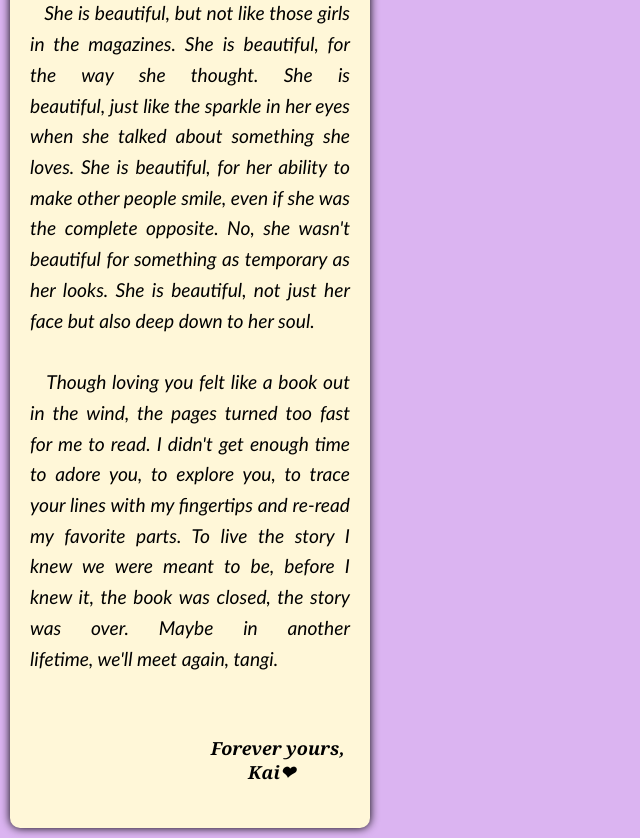
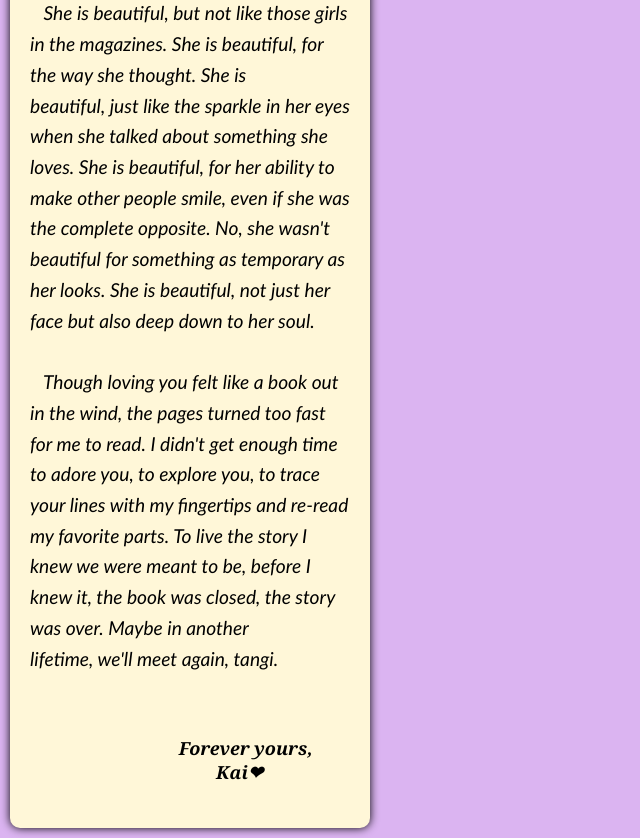
Before and after one commit to Kaito091023/ShortMessage, a plain HTML site: page index.html in a window 1280 px wide. Shown: the part 116-954 px from the top of the page, without its empty margins (0-640 px from the left). Drawn offline with Linux system fonts and the light colour scheme.

Commit message:
index.html

```diff
--- a/index.html
+++ b/index.html
@@ -20,7 +20,7 @@
                 padding: 20px;
                 border-radius: 10px;
                 box-shadow: 0 0 10px rgba(0, 0, 0);
-                text-align: justify;
+                text-align: left;
                 animation: fadeIn 2s ease-in-out forwards;
                 opacity: 0;
             }
@@ -37,7 +37,7 @@
             }
 
             h4 {
-                margin-left: 55%;
+                margin-left: 45%;
                 font-family: Cambria, Cochin, Georgia, Times, 'Times New Roman', serif;
                 font-size: 18px;
             }
```
